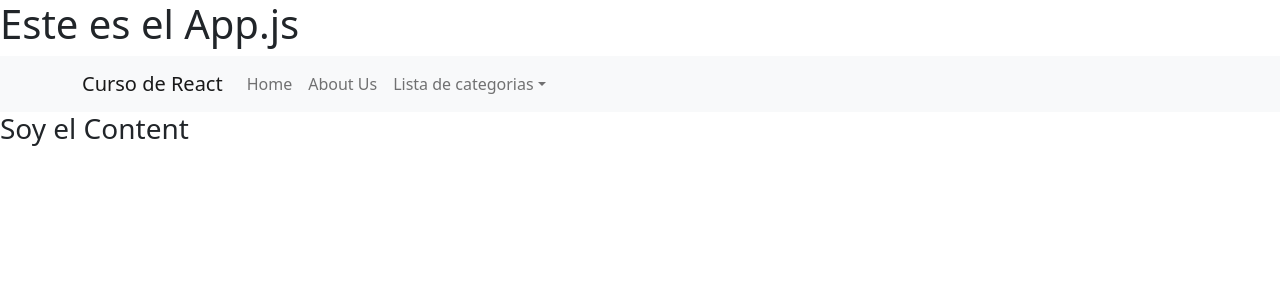
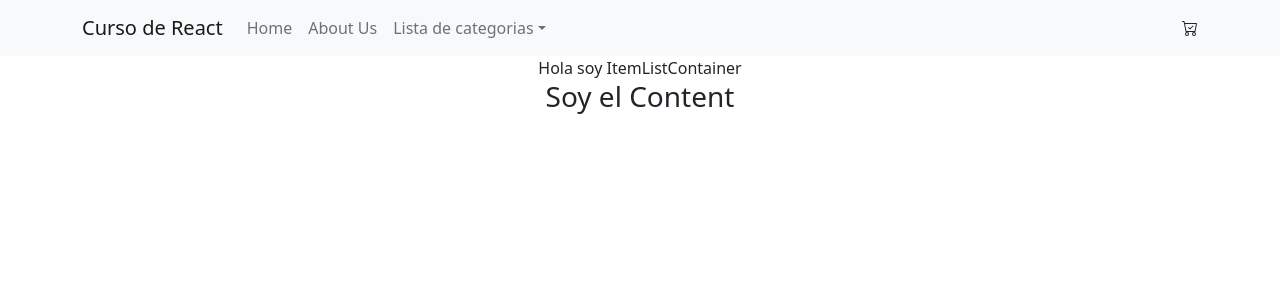
Before and after one commit to CeciliaAravena/proyecto-react, a React (Create React App) app: page / in a window 1280 px wide. Shown: the top 300 px of the page. Built offline with nearby package versions, Linux system fonts and the light colour scheme.

Commit message:
DESAFIO COMPONENTES I

```diff
--- a/package.json
+++ b/package.json
@@ -7,6 +7,7 @@
     "@testing-library/react": "^11.2.7",
     "@testing-library/user-event": "^12.8.3",
     "bootstrap": "^5.1.3",
+    "bootstrap-icons": "^1.7.2",
     "react": "^17.0.2",
     "react-bootstrap": "^2.0.3",
     "react-dom": "^17.0.2",
--- a/src/App.js
+++ b/src/App.js
@@ -1,14 +1,15 @@
 import Content from "./components/Content";
+import ItemListContainer from "./components/ItemListContainer";
 import NavBar from "./components/NavBar";
 import "./styles/styles.css";
 
 function App() {
   return (
-    <div className="App">
-     <h1>Este es el App.js</h1>
+    <center>
      <NavBar/>
+     <ItemListContainer greeting ="Hola soy ItemListContainer" />
      <Content/>
-    </div>
+    </center>
   );
 }
 
--- /dev/null
+++ b/src/components/CartWidget.js
@@ -0,0 +1,13 @@
+import React from "react"
+
+function CartWidget() {
+    return(
+        <svg xmlns="http://www.w3.org/2000/svg" width="16" height="16" fill="currentColor" class="bi bi-cart-check" viewBox="0 0 16 16">
+  <path d="M11.354 6.354a.5.5 0 0 0-.708-.708L8 8.293 6.854 7.146a.5.5 0 1 0-.708.708l1.5 1.5a.5.5 0 0 0 .708 0l3-3z"/>
+  <path d="M.5 1a.5.5 0 0 0 0 1h1.11l.401 1.607 1.498 7.985A.5.5 0 0 0 4 12h1a2 2 0 1 0 0 4 2 2 0 0 0 0-4h7a2 2 0 1 0 0 4 2 2 0 0 0 0-4h1a.5.5 0 0 0 .491-.408l1.5-8A.5.5 0 0 0 14.5 3H2.89l-.405-1.621A.5.5 0 0 0 2 1H.5zm3.915 10L3.102 4h10.796l-1.313 7h-8.17zM6 14a1 1 0 1 1-2 0 1 1 0 0 1 2 0zm7 0a1 1 0 1 1-2 0 1 1 0 0 1 2 0z"/>
+</svg>
+
+    )
+}
+
+export default CartWidget
--- /dev/null
+++ b/src/components/ItemListContainer.js
@@ -0,0 +1,12 @@
+
+
+function ItemListContainer ( {greeting} ) {
+
+    return(
+        <div>
+          { greeting }
+        </div>
+    )
+}
+
+export default ItemListContainer
--- a/src/components/NavBar.js
+++ b/src/components/NavBar.js
@@ -1,5 +1,9 @@
-import { Navbar, Container, NavDropdown,Nav } from "react-bootstrap";
 
+import Navbar from "react-bootstrap/Navbar"
+import  Container  from "react-bootstrap/Container"
+import  Nav from "react-bootstrap/Nav"
+import  NavDropdown from "react-bootstrap/NavDropdown"
+import CartWidget from "./CartWidget";
 
 const NavBar = () => {
   return(
@@ -21,6 +25,7 @@
         </NavDropdown>
       </Nav>
     </Navbar.Collapse>
+    <CartWidget/>
   </Container>
 </Navbar>
     </div>
```
Also changed, not shown: 1 other file (tests, documents, lock files or other folders).
